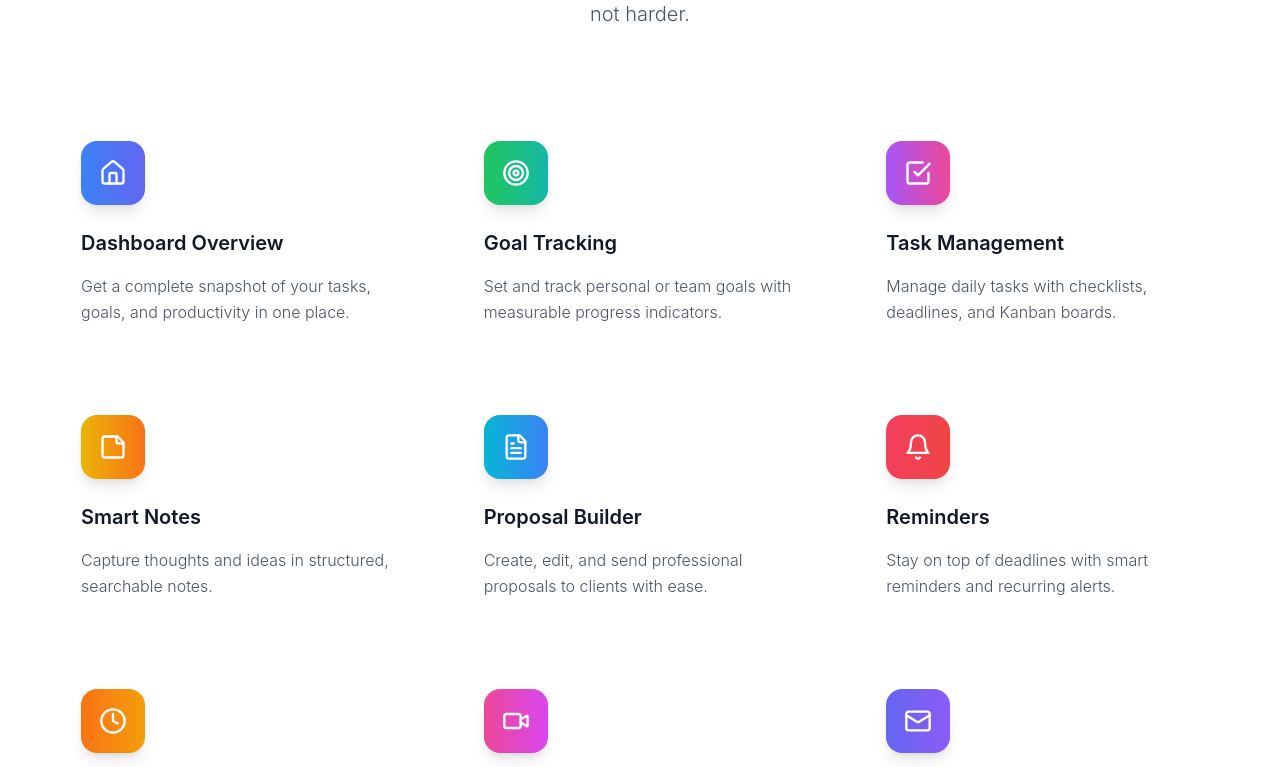
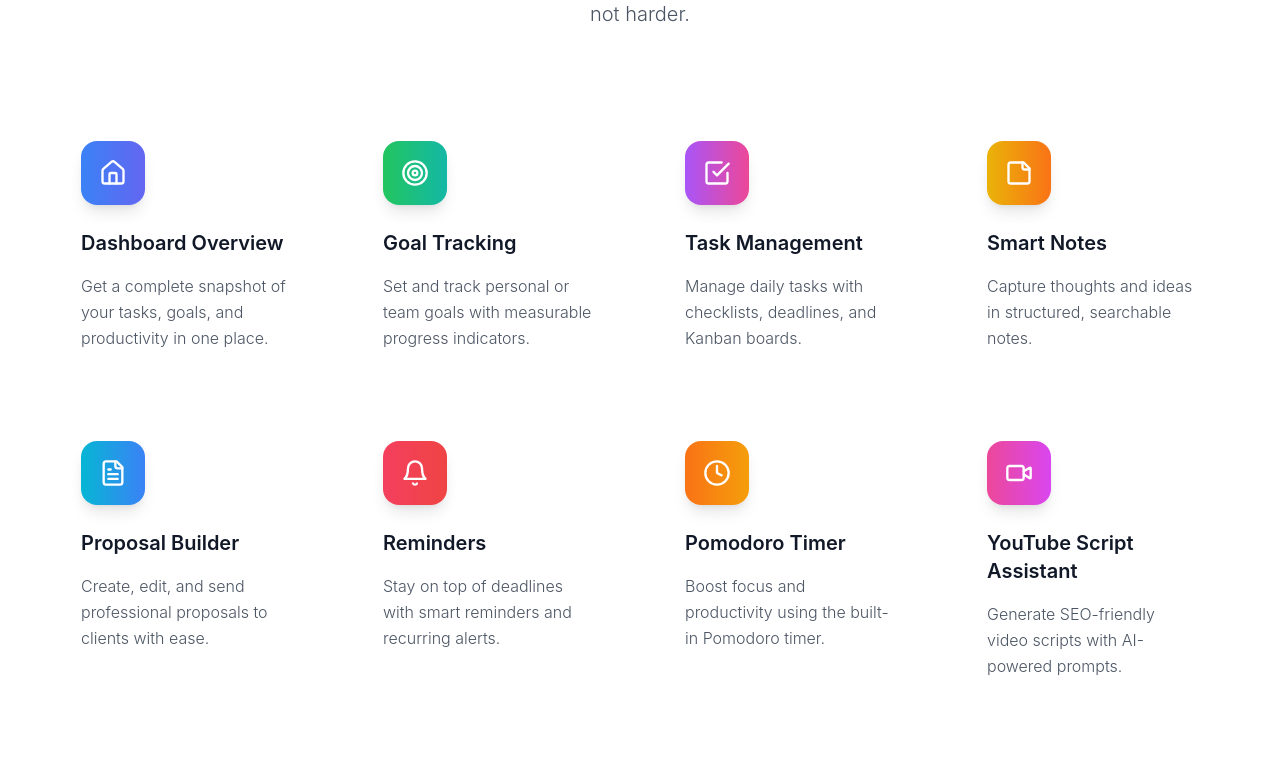
Before and after one commit to Chamaramadushankadev/Nexaprowebsite, a React (Vite) app: page / in a window 1280 px wide. Shown: the part 1132-1899 px from the top of the page. Built offline with nearby package versions, Linux system fonts and the light colour scheme; the HTML template or start-up script is replaced by a standard one.

Commit message:
Change Features Grid to 4 Columns

```diff
--- a/src/components/Features.jsx
+++ b/src/components/Features.jsx
@@ -170,7 +170,7 @@
           initial="hidden"
           animate={isInView ? "visible" : "hidden"}
           variants={containerVariants}
-          className="grid grid-cols-1 md:grid-cols-2 lg:grid-cols-3 gap-6"
+          className="grid grid-cols-1 md:grid-cols-2 lg:grid-cols-4 gap-6"
         >
           {features.map((feature, index) => {
             const Icon = feature.icon;
```
